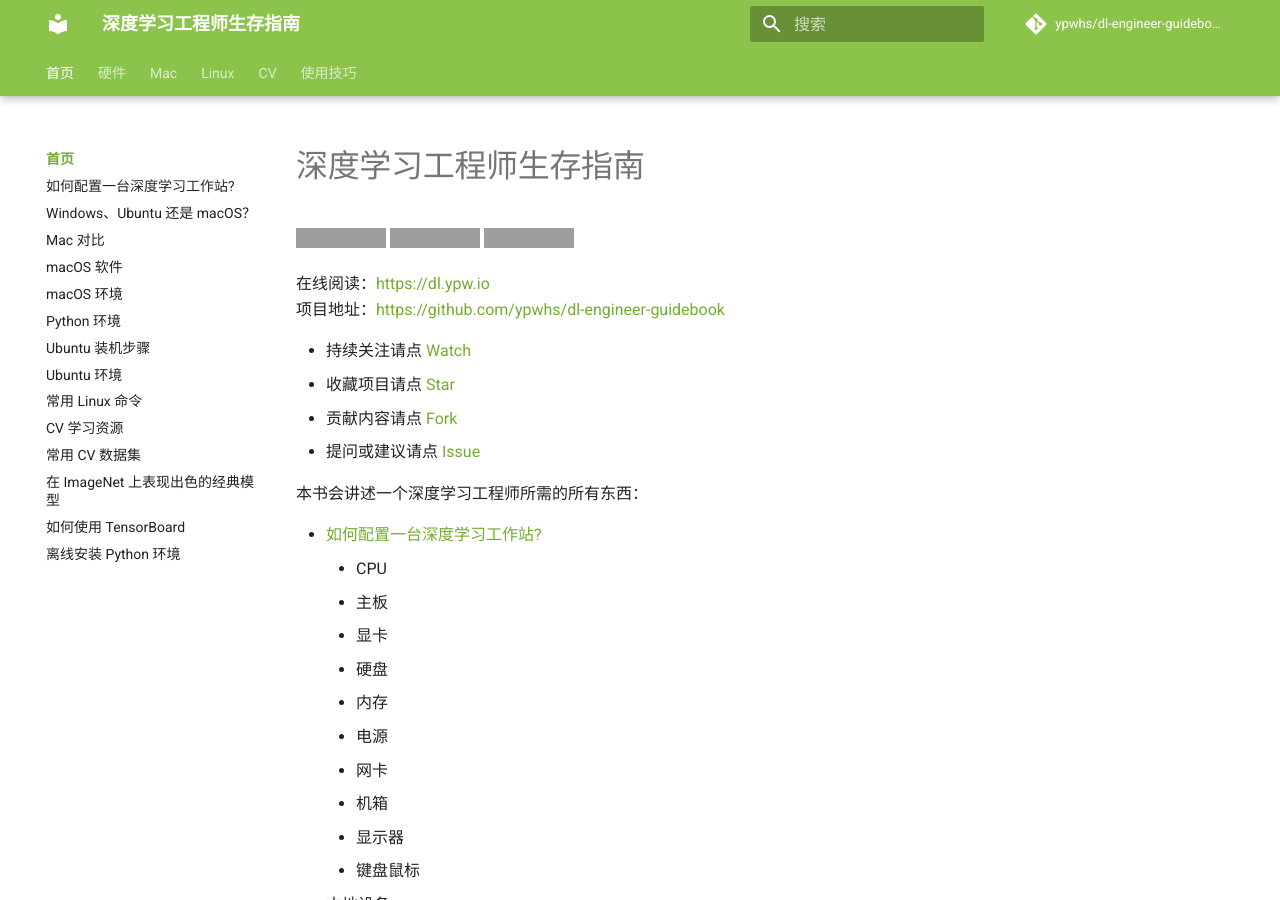
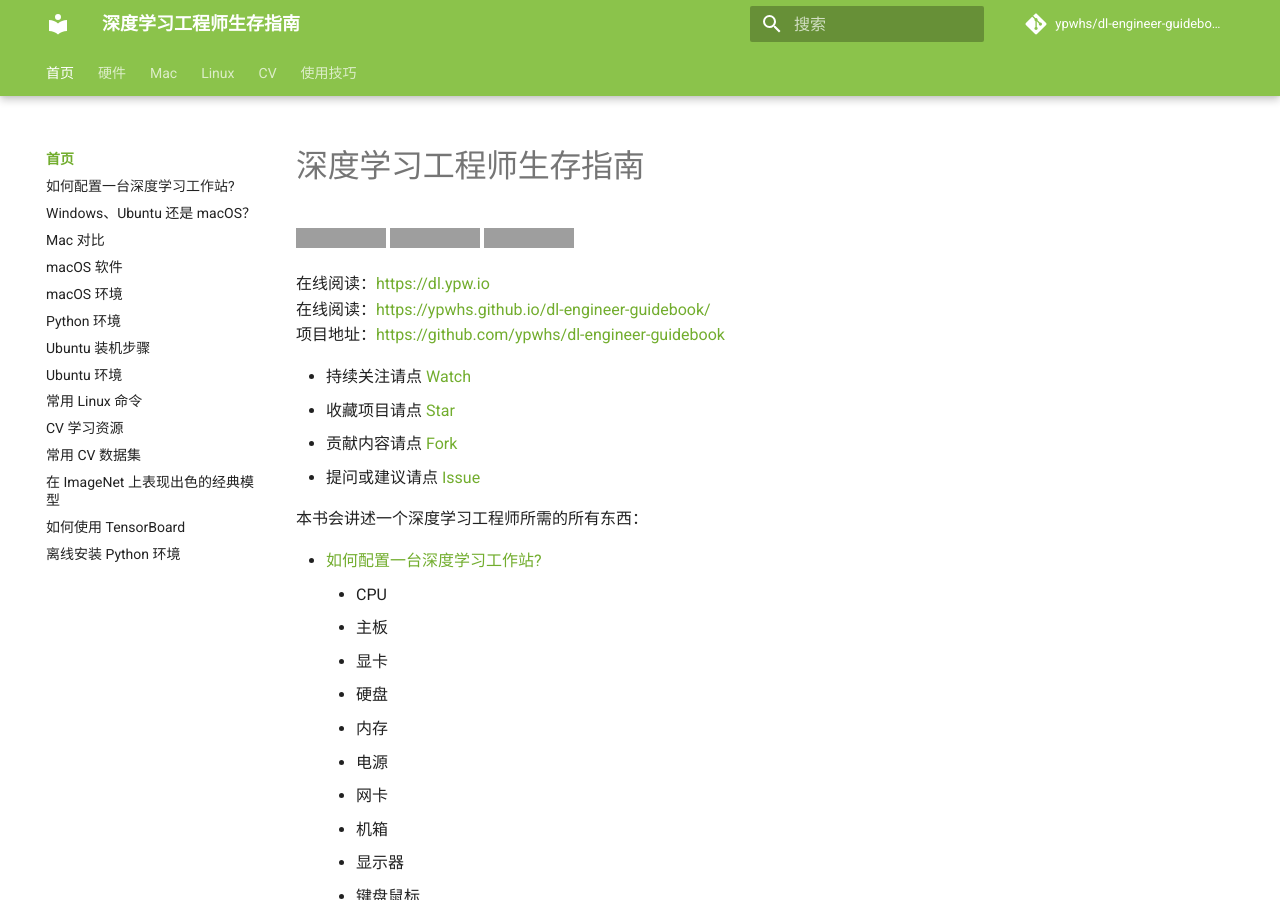
Before and after one commit to ypwhs/dl-engineer-guidebook, an MkDocs documentation site: the page built from docs/README.md, in a window 1280 px wide and 900 px high. Built offline with MkDocs 1.6.1 and Material for MkDocs 9.7.7, drawn with Linux system fonts in a browser that asks for light colours; comment, search, counter and statistics services are not loaded; grey boxes are pictures that could not be loaded.

Commit message:
Update README.md

```diff
--- a/docs/README.md
+++ b/docs/README.md
@@ -2,7 +2,8 @@
 
 [![Build Status](https://travis-ci.org/ypwhs/dl-engineer-guidebook.svg?branch=master)](https://travis-ci.org/ypwhs/dl-engineer-guidebook) ![Size](https://img.shields.io/github/repo-size/ypwhs/dl-engineer-guidebook.svg)  ![Stars](https://img.shields.io/github/stars/ypwhs/dl-engineer-guidebook.svg)
 
-在线阅读：[https://dl.ypw.io](https://dl.ypw.io/)
+在线阅读：[https://dl.ypw.io](https://dl.ypw.io)
+在线阅读：[https://ypwhs.github.io/dl-engineer-guidebook/](https://ypwhs.github.io/dl-engineer-guidebook/)
 项目地址：[https://github.com/ypwhs/dl-engineer-guidebook](https://github.com/ypwhs/dl-engineer-guidebook)
 
 * 持续关注请点 <a class="github-button" href="https://github.com/ypwhs/dl-engineer-guidebook/subscription" data-icon="octicon-eye" data-show-count="true" aria-label="Watch ypwhs/dl-engineer-guidebook on GitHub">Watch</a>
```
